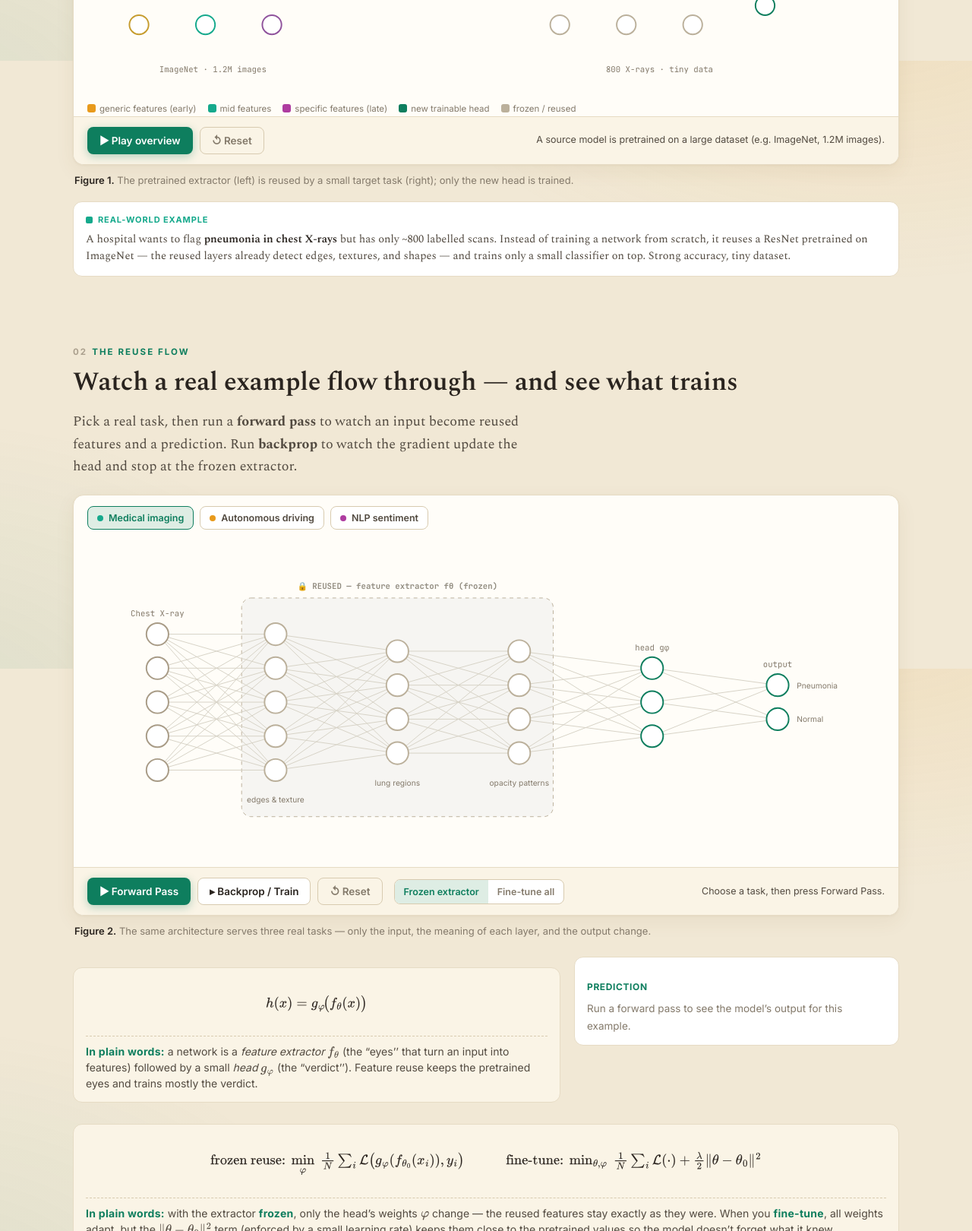
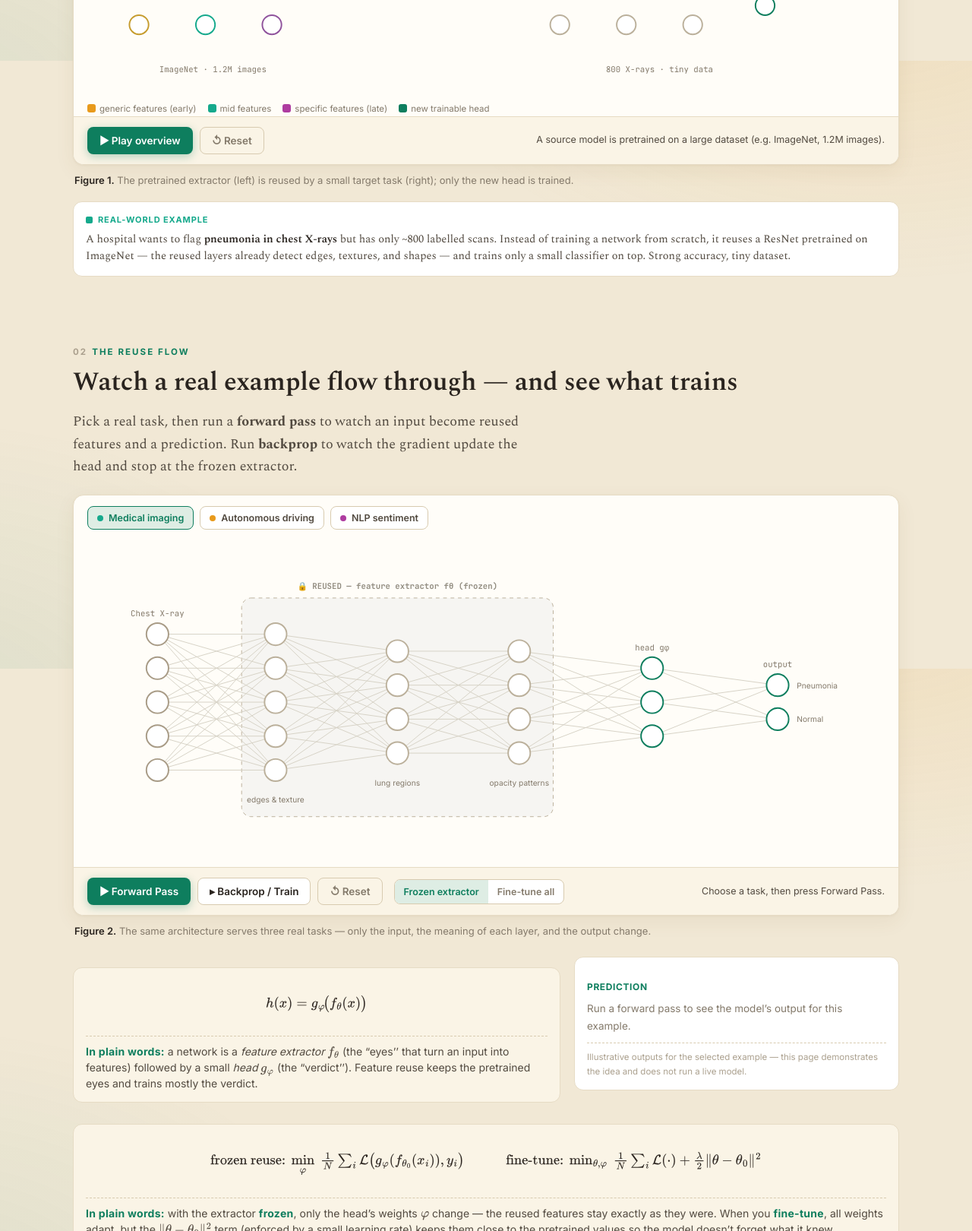
Before and after one commit to sureshbabugandla/transfer-learning-feature-reuse, a plain HTML site: page index.html in a window 1280 px wide. Shown: the part 720-2340 px from the top of the page at 76% size. Drawn offline with nearby package versions, Linux system fonts and the light colour scheme.

Commit message:
Update features and add note about illustrative output
Removed the 'frozen / reused' feature span from the features section and added a note about illustrative outputs for the selected example.

```diff
--- a/index.html
+++ b/index.html
@@ -188,7 +188,6 @@ footer{padding:40px 0 50px;text-align:center;color:var(--muted);font-family:var(
       <span><i style="background:var(--mid)"></i>mid features</span>
       <span><i style="background:var(--spec)"></i>specific features (late)</span>
       <span><i style="background:var(--accent)"></i>new trainable head</span>
-      <span><i style="background:var(--frozen)"></i>frozen / reused</span>
     </div>
     <div class="bar">
       <button class="btn primary" id="ovPlay">▶ Play overview</button>
@@ -233,6 +232,7 @@ footer{padding:40px 0 50px;text-align:center;color:var(--muted);font-family:var(
     <div class="note readout">
       <h4>Prediction</h4>
       <div id="predBox"><div style="color:var(--muted);font-size:13.5px">Run a forward pass to see the model’s output for this example.</div></div>
+      <div style="font-size:11.5px;color:var(--faint);margin-top:11px;font-family:var(--ui);border-top:1px dashed var(--line2);padding-top:9px">Illustrative outputs for the selected example — this page demonstrates the idea and does not run a live model.</div>
     </div>
   </div>
 
```
